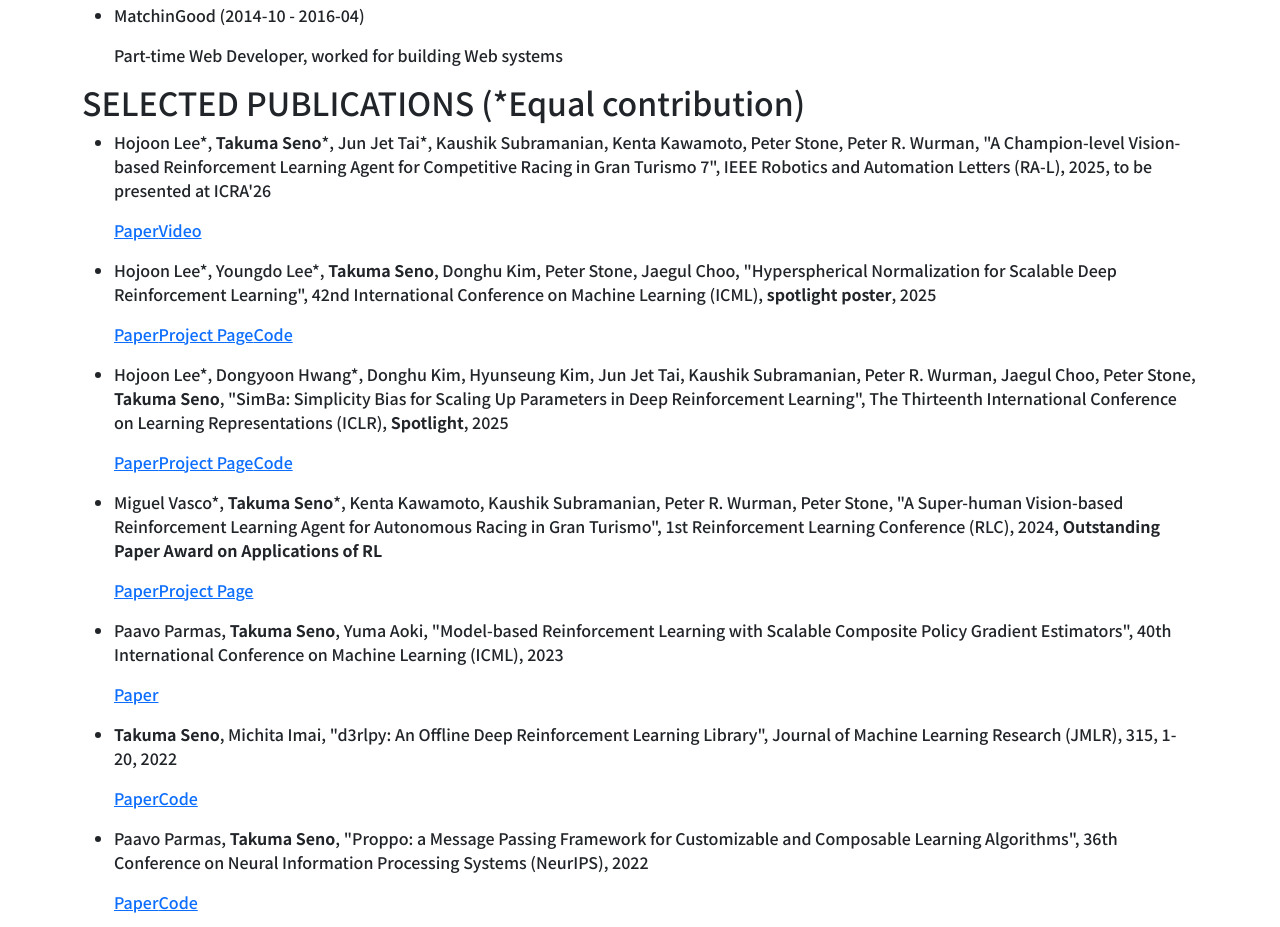
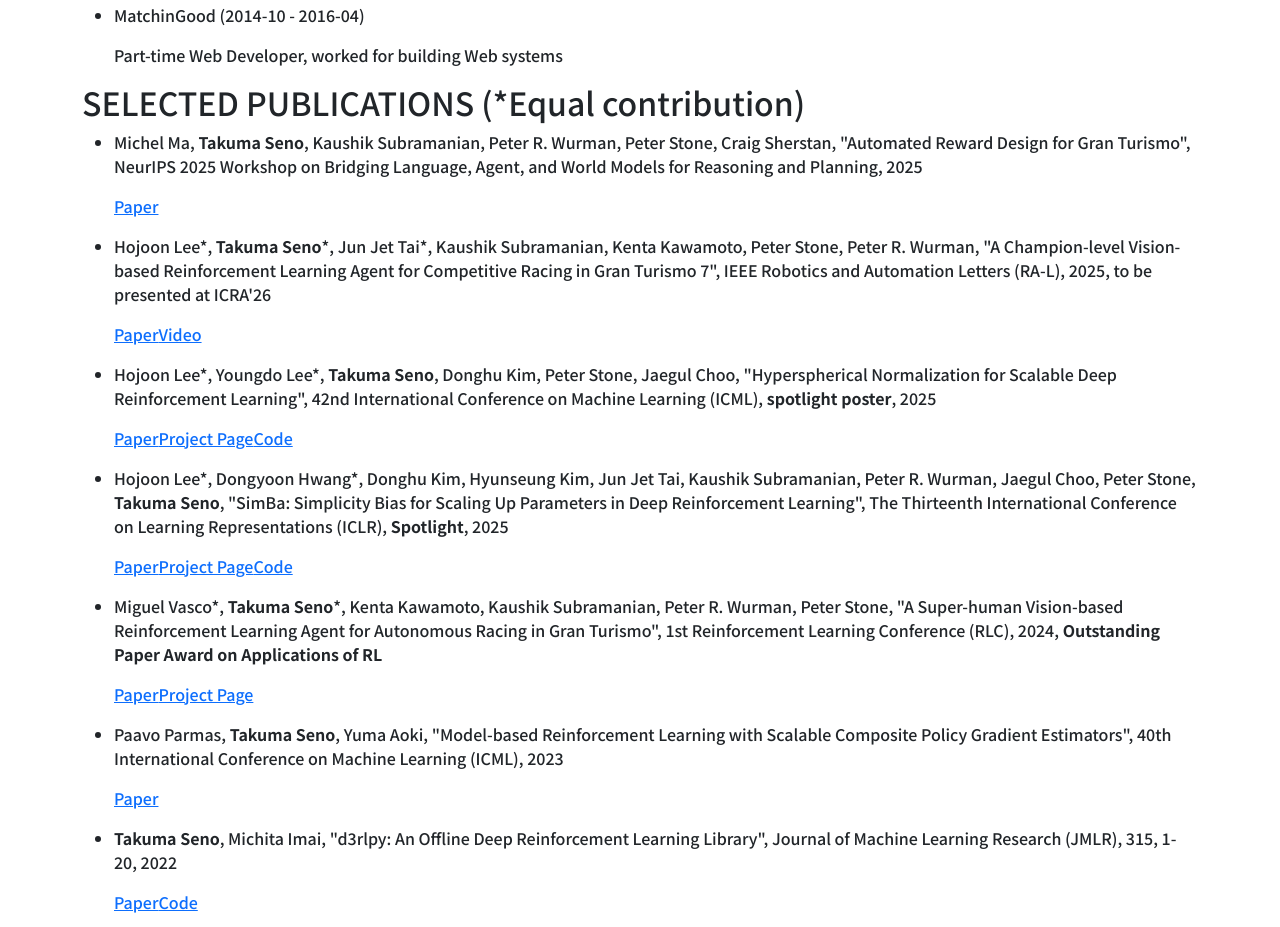
Before and after one commit to takuseno/takuseno.github.io, a Gatsby site: page / in a window 1280 px wide. Shown: the part 1815-2742 px from the top of the page. Built offline with nearby package versions, Linux system fonts and the light colour scheme; Gatsby itself is replaced by a stand-in of ours.

Commit message:
Add automated reward paper

```diff
--- a/src/pages/index.js
+++ b/src/pages/index.js
@@ -95,6 +95,12 @@ const PublicationSection = () => {
       <h2 className={sectionTitleStyle}>SELECTED PUBLICATIONS (*Equal contribution)</h2>
       <div className={sectionContentStyle}>
         <ul className={publicationListStyle}>
+          <li>
+            <p>Michel Ma, <strong>Takuma Seno</strong>, Kaushik Subramanian, Peter R. Wurman, Peter Stone, Craig Sherstan, "Automated Reward Design for Gran Turismo", NeurIPS 2025 Workshop on Bridging Language, Agent, and World Models for Reasoning and Planning, 2025</p>
+            <p>
+              <a className={publicationLinkStyle} href="https://arxiv.org/abs/2511.02094">Paper</a>
+            </p>
+          </li>
           <li>
             <p>Hojoon Lee*, <strong>Takuma Seno</strong>*, Jun Jet Tai*, Kaushik Subramanian, Kenta Kawamoto, Peter Stone, Peter R. Wurman, "A Champion-level Vision-based Reinforcement Learning Agent for Competitive Racing in Gran Turismo 7", IEEE Robotics and Automation Letters (RA-L), 2025, to be presented at ICRA'26</p>
             <p>
```
